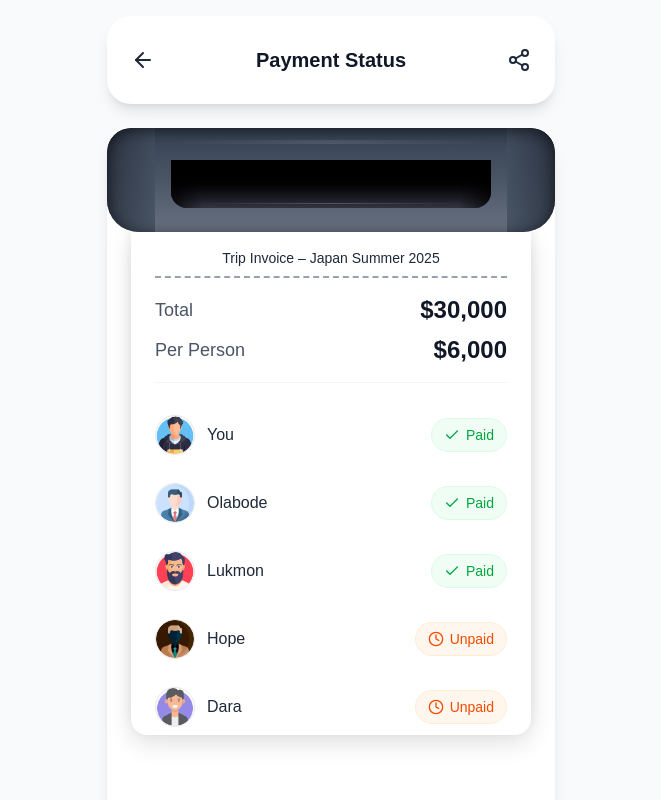
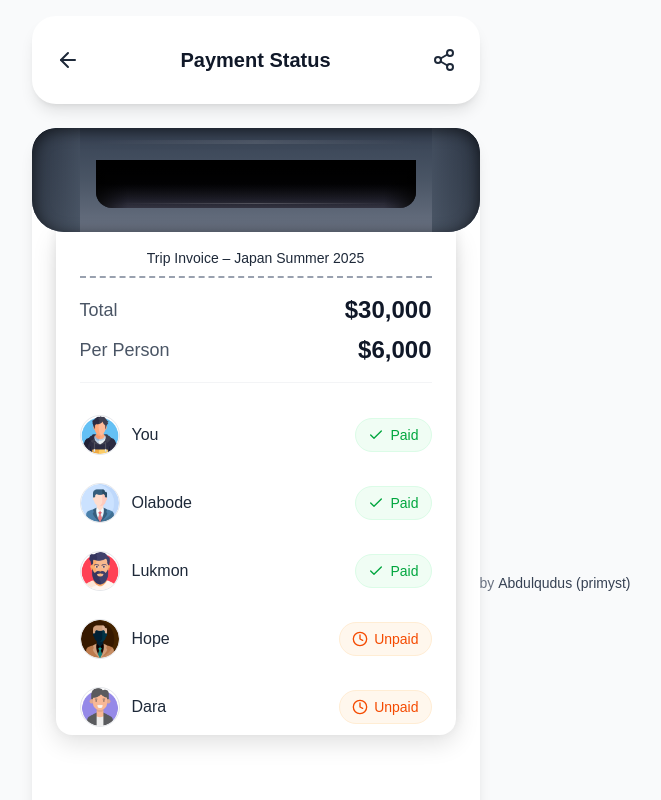
Before and after one commit to primyst/primyst-payscreen, a Next.js app in the folder my-app/: page / in a window 1280 px wide. Shown: the top 800 px of the page, without its empty margins (309-970 px from the left). Built offline with nearby package versions, Linux system fonts and the light colour scheme.

Commit message:
Update page.tsx

```diff
--- a/my-app/src/app/page.tsx
+++ b/my-app/src/app/page.tsx
@@ -207,6 +207,18 @@
           </div>
         </div>
       </div>
+{/* 🔻 FOOTER */}
+      <footer className="mt-6 text-center text-sm text-gray-500">
+        by{' '}
+        <a
+          href="https://aq-portfolio-rose.vercel.app/"
+          target="_blank"
+          rel="noopener noreferrer"
+          className="text-gray-700 font-medium hover:text-gray-900 transition-colors"
+        >
+          Abdulqudus (primyst)
+        </a>
+      </footer>
     </div>
   )
 }
```
